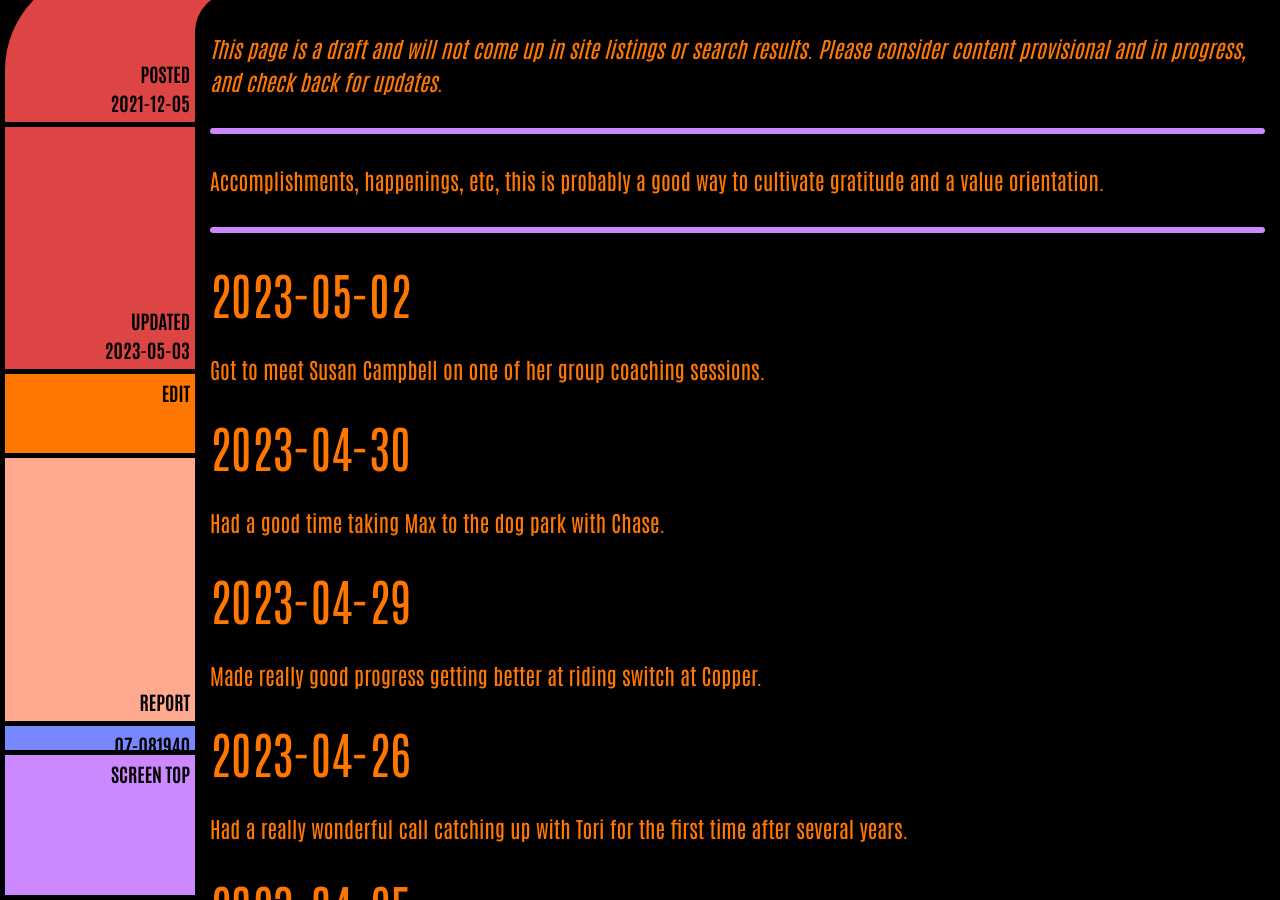
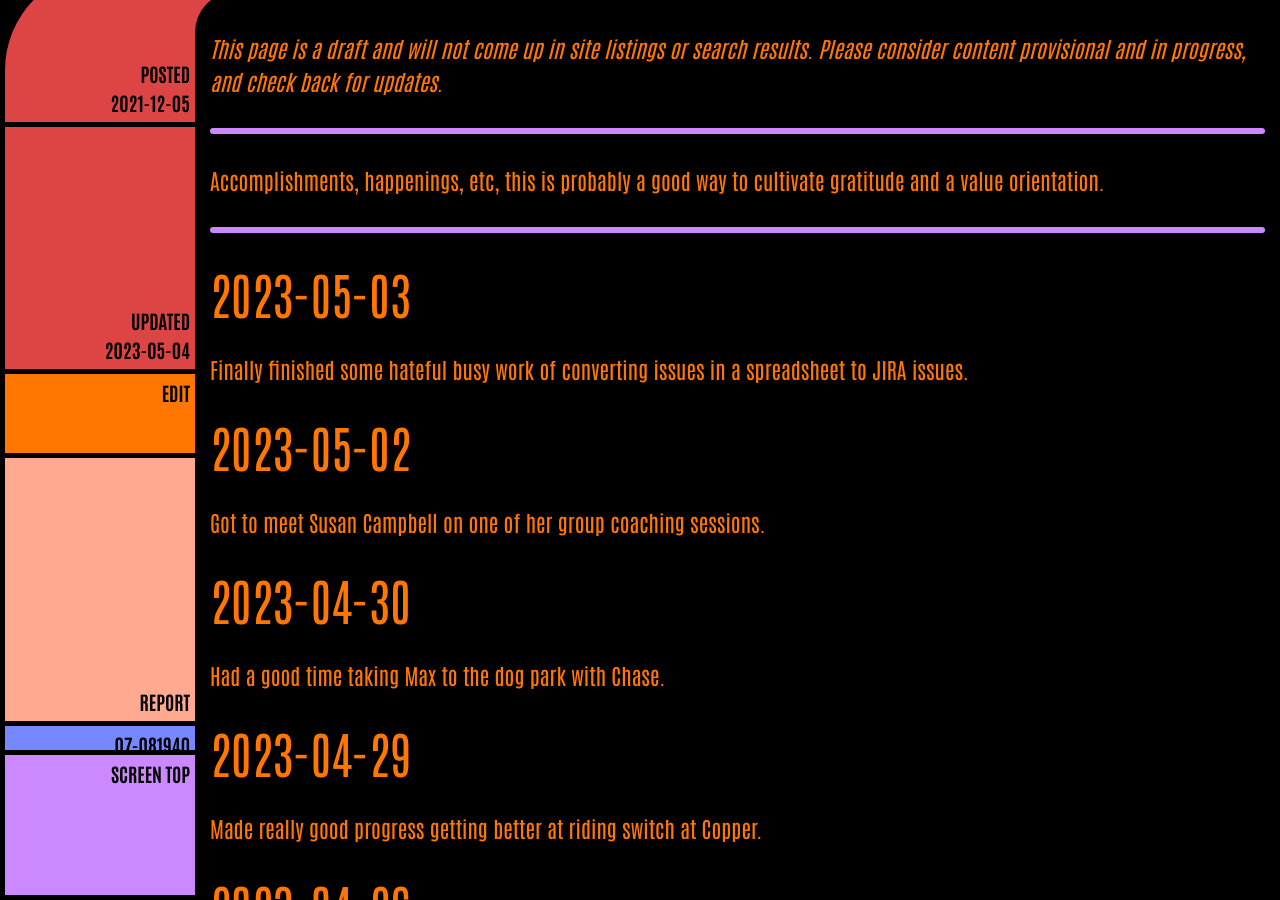
Before and after one commit to ArthurZey/arthurzey.github.io, a Jekyll site: the page built from _pages/one-good-thing.md, in a window 1280 px wide and 900 px high, scrolled down 333 px. Built offline with Jekyll 4.4.1, drawn with Linux system fonts in a browser that asks for light colours.

Commit message:
added 2023-05-03

```diff
--- a/_pages/one-good-thing.md
+++ b/_pages/one-good-thing.md
@@ -2,12 +2,15 @@
 title: One Good Thing
 description: "Accomplishments, happenings, etc, this is probably a good way to cultivate gratitude and a value orientation."
 date: "2021-12-05"
-last_modified_at: "2023-05-03T00:16:20+00:00"
+last_modified_at: "2023-05-04T01:39:39+00:00"
 tags:
   - happenings
   - draft
 sitemap: false
 ---
+
+## 2023-05-03
+Finally finished some hateful busy work of converting issues in a spreadsheet to JIRA issues.
 
 ## 2023-05-02
 Got to meet Susan Campbell on one of her group coaching sessions.
```
